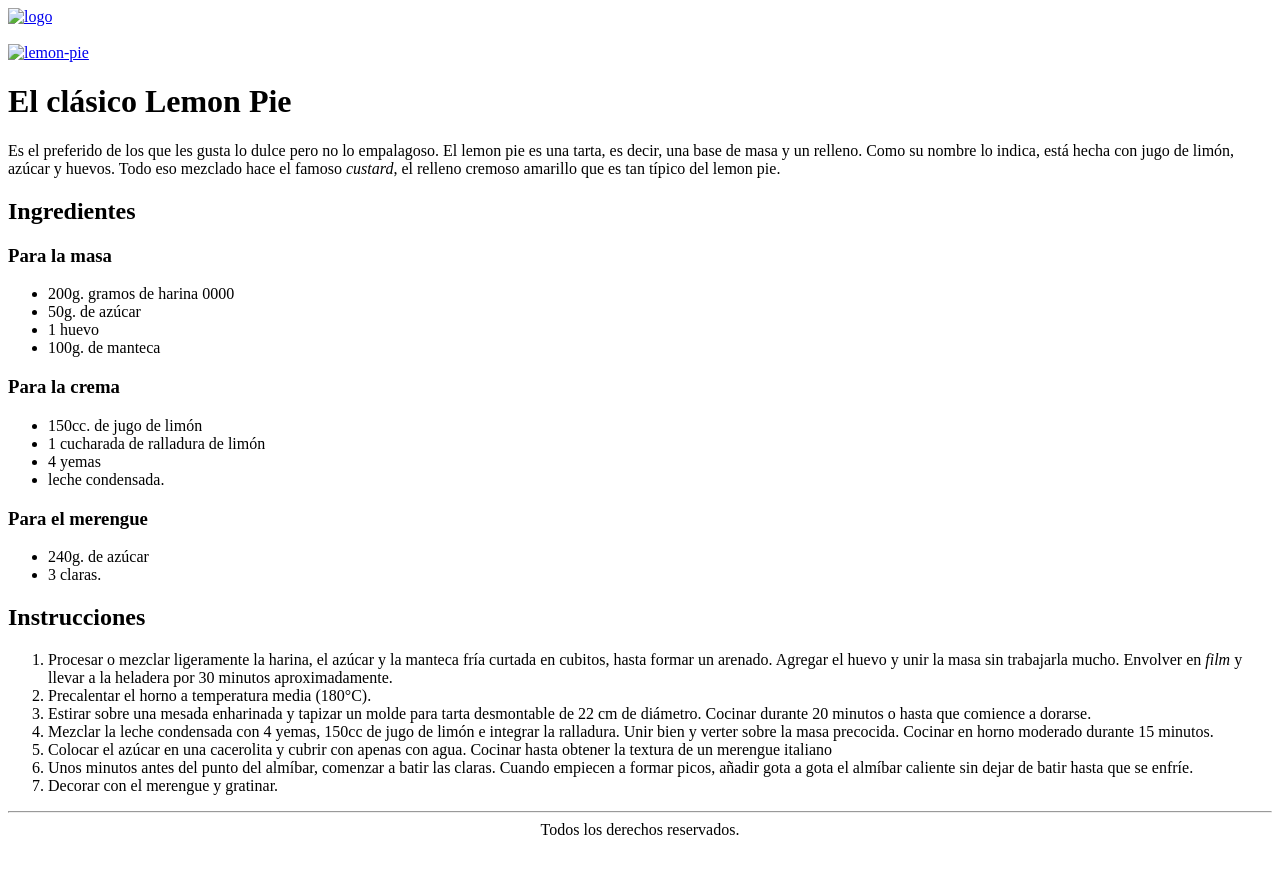
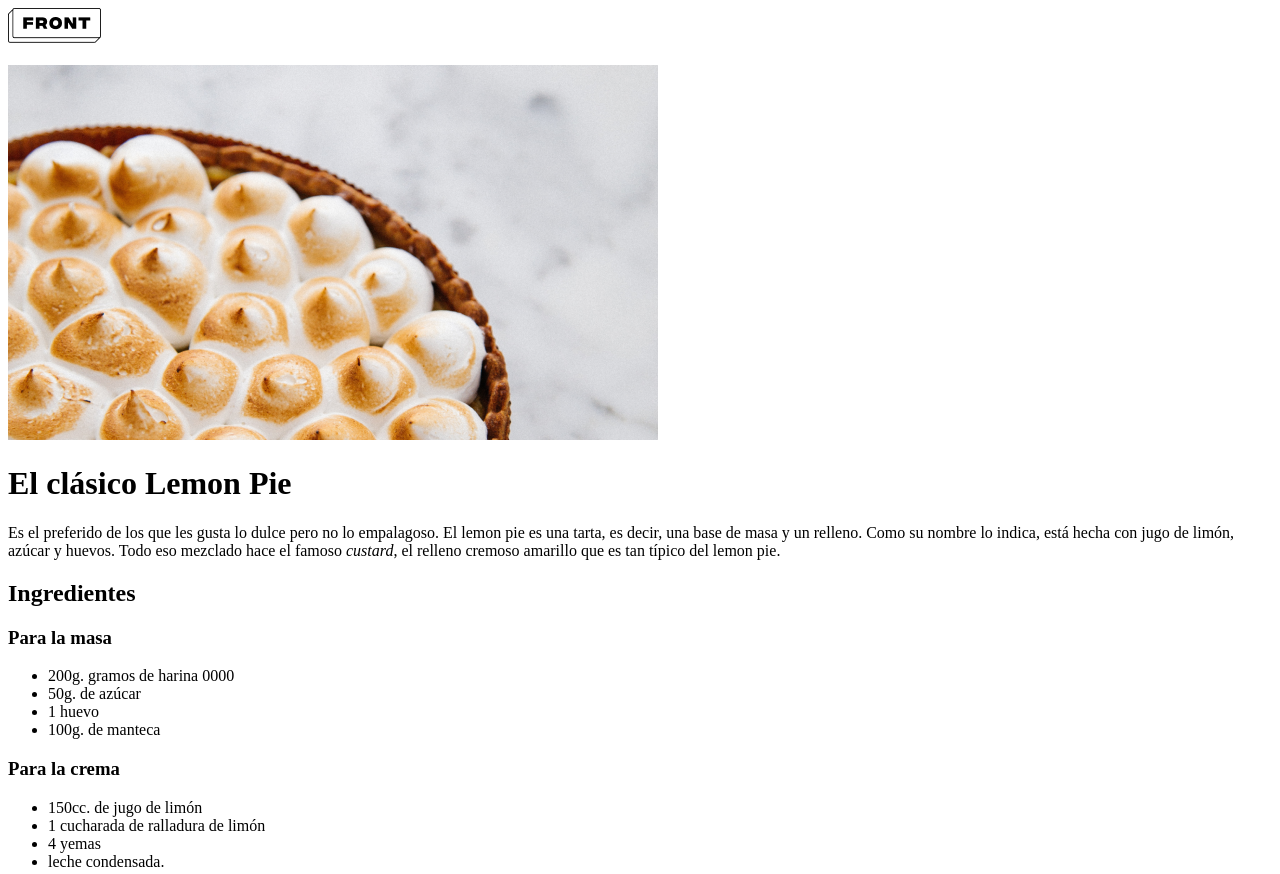
Before and after one commit to luvalenciaq/Lemon-pie, a plain HTML site: page index.html in a window 1280 px wide. Shown: the top 874 px of the page. Before the commit the page ends 847 px from the top, so only its background shows below. Drawn offline with Linux system fonts and the light colour scheme; the site is published under a folder, as on GitHub Pages, so addresses that start at the root find nothing.

Commit message:
arreglar enlaces imagenes

```diff
--- a/index.html
+++ b/index.html
@@ -6,11 +6,11 @@
 </head>
 <body>
   <header>
-   <a href="/index.html"><img src="/img/Group.png" alt="logo"></a>
+   <a href="/index.html"><img src="img/Group.png" alt="logo"></a>
   </header>
   <br>
   <main>
-    <a href="https://2trendies.com/cocina/lemon-pie-de-crema-de-limon-y-merengue-suizo-receta-paso-a-paso" target="_blank"><img src="/img/lemon-pie 1.png" alt="lemon-pie"></a>
+    <a href="https://2trendies.com/cocina/lemon-pie-de-crema-de-limon-y-merengue-suizo-receta-paso-a-paso" target="_blank"><img src="img/lemon-pie 1.png" alt="lemon-pie"></a>
     <h1>El clásico Lemon Pie</h1>
     <p>Es el preferido de los que les gusta lo dulce pero no lo empalagoso. El lemon pie es una tarta, es decir, una base de masa y un relleno. Como su nombre lo indica, está hecha con jugo de limón, azúcar y huevos. Todo eso mezclado hace el famoso <i>custard</i>, el relleno cremoso amarillo que es tan típico del lemon pie.</p>
 <h2>Ingredientes
```
Lines whose indentation alone changed are shown as unchanged.
